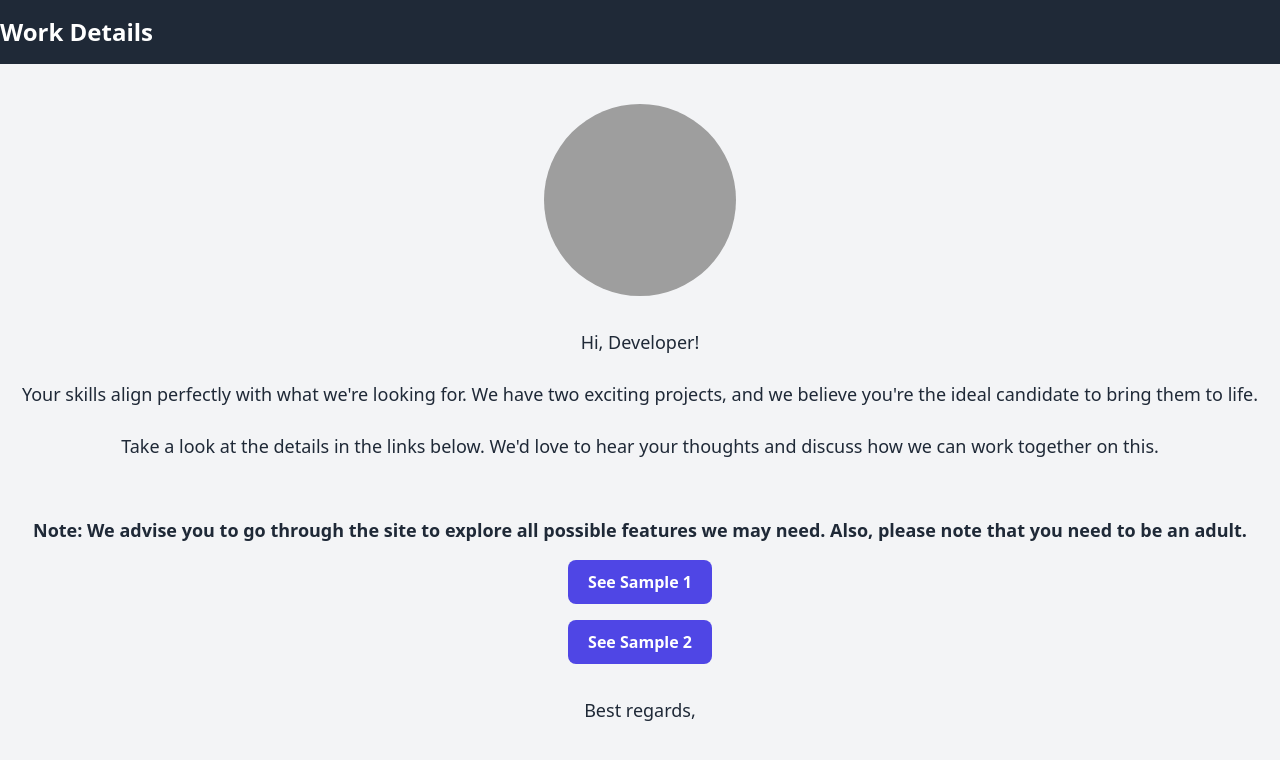
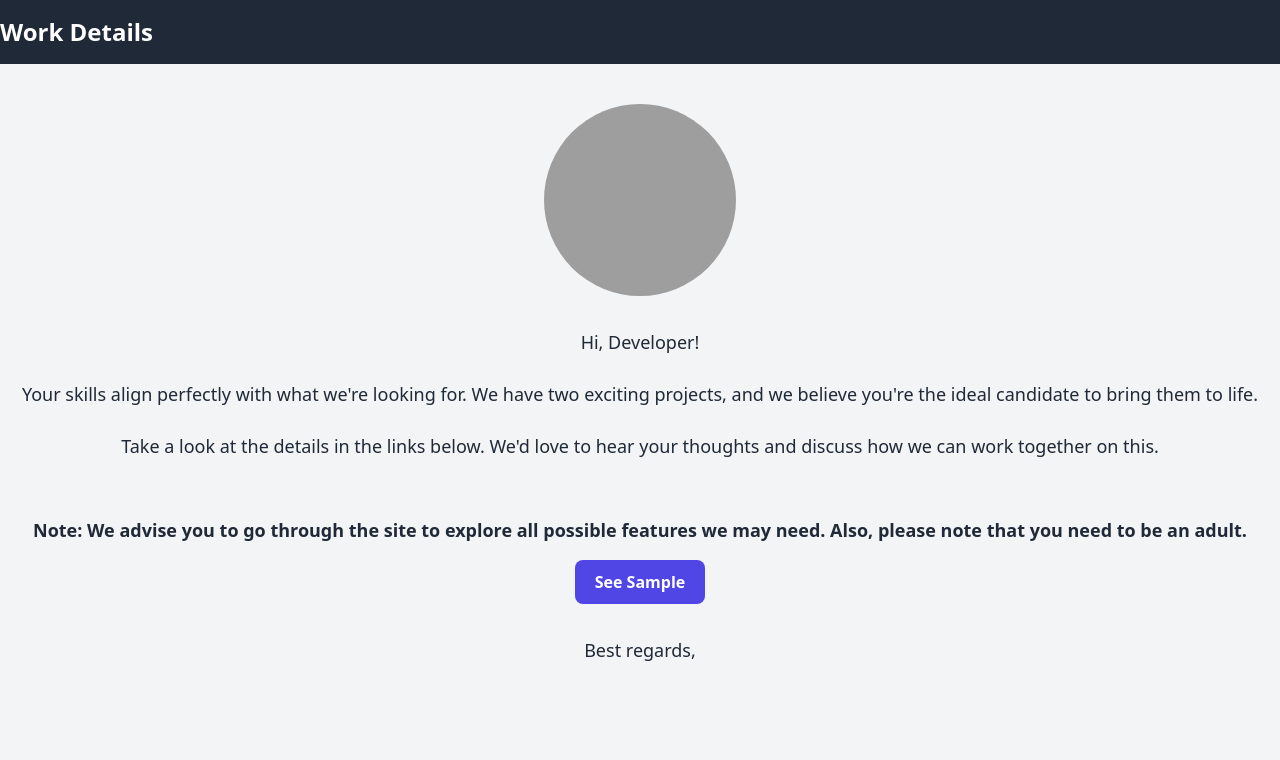
Before and after one commit to okunbor/info, a plain HTML site: page developper.html in a window 1280 px wide. Drawn offline with nearby package versions, Linux system fonts and the light colour scheme; grey boxes are pictures that could not be loaded.

Commit message:
Update developper.html

```diff
--- a/developper.html
+++ b/developper.html
@@ -34,11 +34,9 @@
 
         <!-- Sample Links -->
         <div class="flex flex-col items-center">
-            <a href="http://t.bbwafx.com/gfeirj8zb5?campaign_id=5165&aff_id=319285&bo=2753,2754,2755,2756&popUnder=true&aff_sub5=SF_006OG000004lmDN"
-            class="btn-primary mt-4">See Sample 1</a>
 
-            <a href="https://t.acam-2.com/319285/6224/0?bo=2779,2778,2777,2776,2775&po=6533&aff_sub5=SF_006OG000004lmDN"
-            class="btn-primary mt-4">See Sample 2</a>
+            <a href="https://t.acam-2.com/319285/8865/0?bo=2779,2778,2777,2776,2775&po=6533&aff_sub5=SF_006OG000004lmDN"
+            class="btn-primary mt-4">See Sample </a>
         </div>
 
         <!-- Note -->
```
